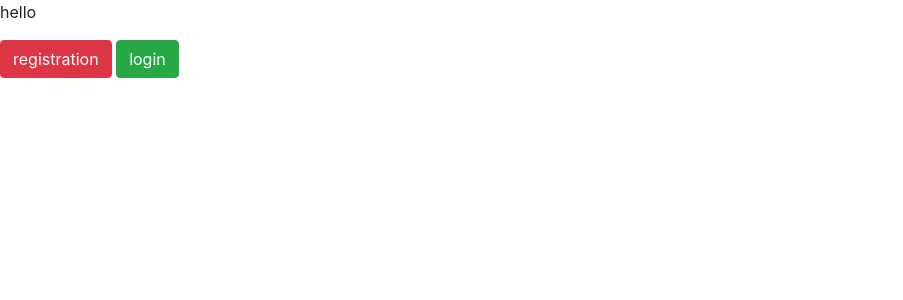
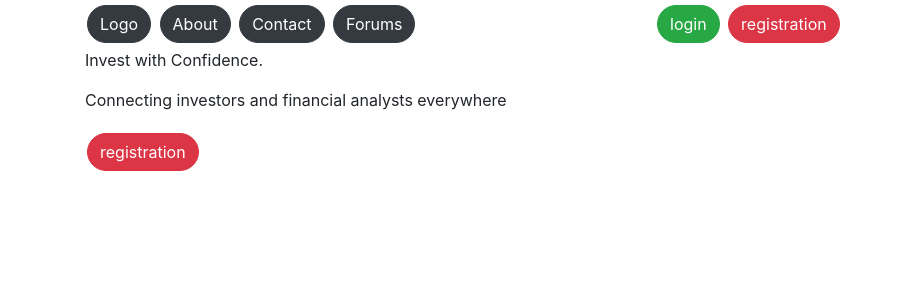
Before and after one commit to maiya-tracy/PythonInvestorsCorner, a Django app: page / in a window 1280 px wide. Shown: the top 300 px of the page, without its empty margins (0-903 px from the left). Run offline with Django 3.2, Linux system fonts and the light colour scheme; some libraries are stand-ins or nearby versions.

Commit message:
home html page

```diff
--- a/apps/login_and_registration_app/static/login_and_registration_app/css/style.css
+++ b/apps/login_and_registration_app/static/login_and_registration_app/css/style.css
@@ -9,5 +9,9 @@
     background-color:lightblue;
     border:black solid 2px;
 }
+.rounded-buttons {
+  border-radius: 20px;
+  margin: 5px 2px;
+}
 
 .media_icon
--- a/apps/login_and_registration_app/templates/login_and_registration_app/home.html
+++ b/apps/login_and_registration_app/templates/login_and_registration_app/home.html
@@ -1,18 +1,41 @@
 <!DOCTYPE html>
 <html lang="en">
+
 <head>
   <meta charset="UTF-8">
   <meta name="viewport" content="width=device-width, initial-scale=1.0">
   <meta http-equiv="X-UA-Compatible" content="ie=edge">
-    <link rel="stylesheet" href="https://stackpath.bootstrapcdn.com/bootstrap/4.3.1/css/bootstrap.min.css"
-        integrity="sha384-ggOyR0iXCbMQv3Xipma34MD+dH/1fQ784/j6cY/iJTQUOhcWr7x9JvoRxT2MZw1T" crossorigin="anonymous">
+  <link rel="stylesheet" href="https://stackpath.bootstrapcdn.com/bootstrap/4.3.1/css/bootstrap.min.css" integrity="sha384-ggOyR0iXCbMQv3Xipma34MD+dH/1fQ784/j6cY/iJTQUOhcWr7x9JvoRxT2MZw1T" crossorigin="anonymous">
   {% load static %}
   <link rel="stylesheet" href="{% static 'login_and_registration_app/css/style.css' %}">
   <title>Home</title>
 </head>
+
 <body>
-    <p>hello</p>
-    <a href="/registration" class="btn btn-danger">registration</a>
-    <a href="/login" class="btn btn-success">login</a>
+  <div class="container">
+    <div class="row">
+      <div class="col">
+        <a href="***" class="btn btn-dark rounded-buttons">Logo</a>
+        <a href="***" class="btn btn-dark rounded-buttons">About</a>
+        <a href="***" class="btn btn-dark rounded-buttons">Contact</a>
+        <a href="***" class="btn btn-dark rounded-buttons">Forums</a>
+      </div>
+      <div class='col'>
+        <a href="/login" class="btn btn-success rounded-buttons">login</a>
+        <a href="/registration" class="btn btn-danger rounded-buttons">registration</a>
+      </div>
+    </div>
+    <div class="row">
+      <div class="col">
+        <p>Invest with Confidence. </p>
+        <p>Connecting investors and financial analysts everywhere</p>
+        <a href="/registration" class="btn btn-danger rounded-buttons">registration</a>
+      </div>
+      <div class="col">
+
+      </div>
+    </div>
+  </div>
 </body>
+
 </html>
```
Lines whose indentation alone changed are shown as unchanged.
